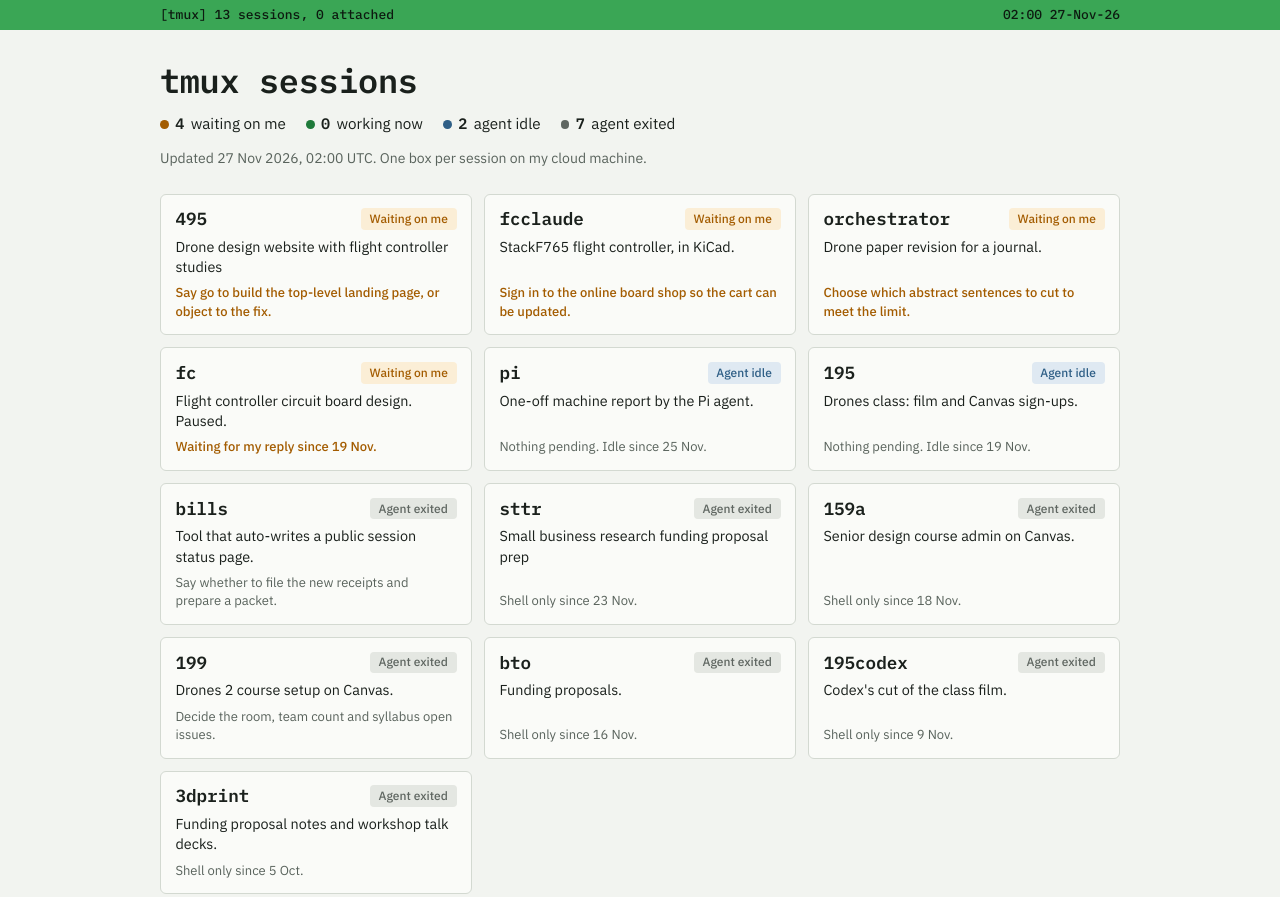
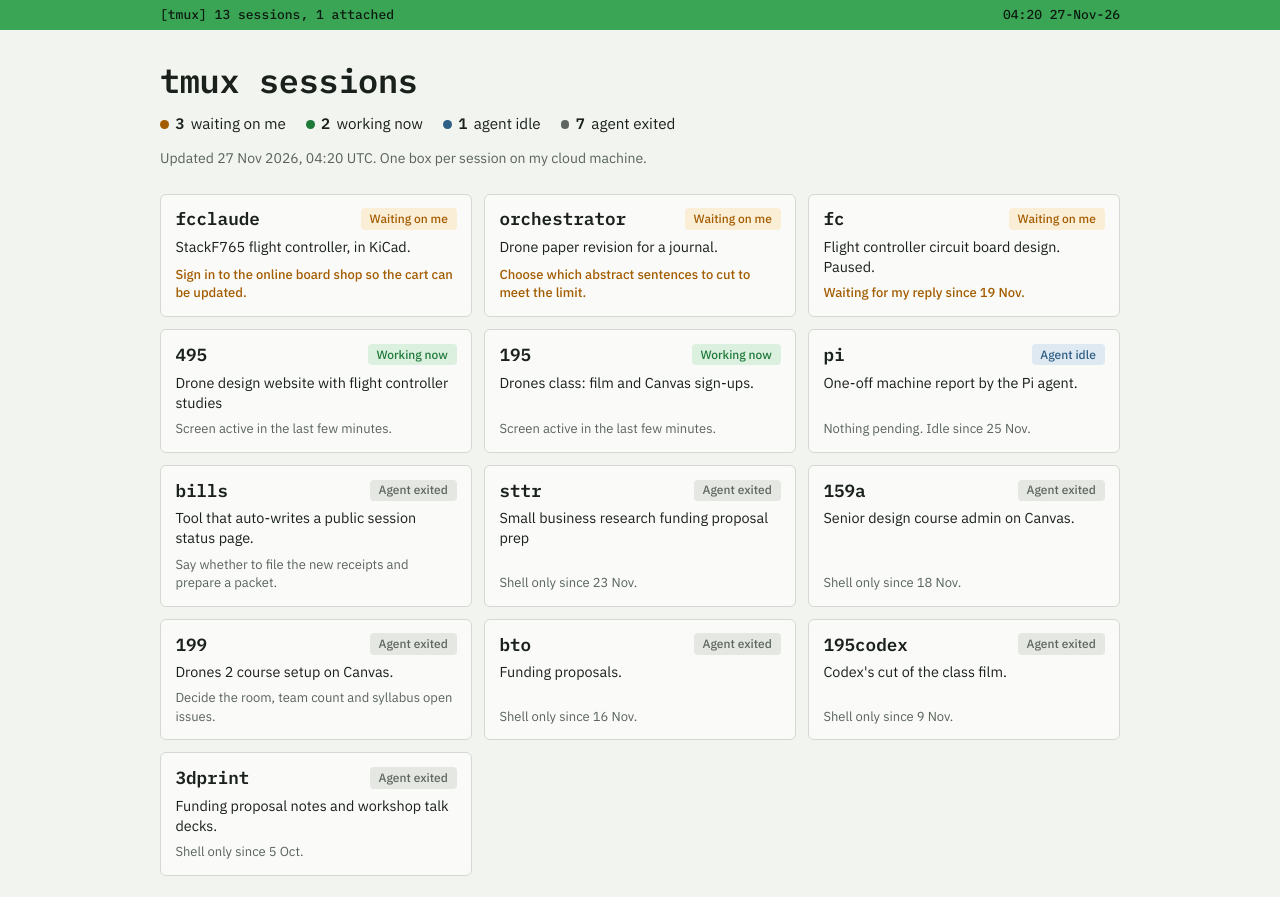
Before and after one commit to PeterJBurke/tmux-sessions, a plain HTML site: page index.html in a window 1280 px wide. Shown: the top 897 px of the page. Drawn offline with Linux system fonts and the light colour scheme.

Commit message:
Update 2026-11-27 04:20 UTC

```diff
--- a/index.html
+++ b/index.html
@@ -115,21 +115,16 @@ h1 {
 </style>
 </head>
 <body>
-<div class="statusline"><div><span>[tmux] 13 sessions, 0 attached</span><span>02:00 27-Nov-26</span></div></div>
+<div class="statusline"><div><span>[tmux] 13 sessions, 1 attached</span><span>04:20 27-Nov-26</span></div></div>
 
 <div class="wrap">
   <header>
     <h1>tmux sessions</h1>
-    <p class="tally"><span><i class="dot wait"></i><b>4</b> waiting on me</span><span><i class="dot work"></i><b>0</b> working now</span><span><i class="dot idle"></i><b>2</b> agent idle</span><span><i class="dot gone"></i><b>7</b> agent exited</span></p>
-    <p class="stamp">Updated 27 Nov 2026, 02:00 UTC. One box per session on my cloud machine.</p>
+    <p class="tally"><span><i class="dot wait"></i><b>3</b> waiting on me</span><span><i class="dot work"></i><b>2</b> working now</span><span><i class="dot idle"></i><b>1</b> agent idle</span><span><i class="dot gone"></i><b>7</b> agent exited</span></p>
+    <p class="stamp">Updated 27 Nov 2026, 04:20 UTC. One box per session on my cloud machine.</p>
   </header>
 
   <main class="grid">
-    <div class="box">
-      <span class="top"><span class="nm">495</span><span class="pill wait">Waiting on me</span></span>
-      <span class="sum">Drone design website with flight controller studies</span>
-      <span class="need wait">Say go to build the top-level landing page, or object to the fix.</span>
-    </div>
     <div class="box">
       <span class="top"><span class="nm">fcclaude</span><span class="pill wait">Waiting on me</span></span>
       <span class="sum">StackF765 flight controller, in KiCad.</span>
@@ -146,14 +141,19 @@ h1 {
       <span class="need wait">Waiting for my reply since 19 Nov.</span>
     </div>
     <div class="box">
+      <span class="top"><span class="nm">495</span><span class="pill work">Working now</span></span>
+      <span class="sum">Drone design website with flight controller studies</span>
+      <span class="need">Screen active in the last few minutes.</span>
+    </div>
+    <div class="box">
+      <span class="top"><span class="nm">195</span><span class="pill work">Working now</span></span>
+      <span class="sum">Drones class: film and Canvas sign-ups.</span>
+      <span class="need">Screen active in the last few minutes.</span>
+    </div>
+    <div class="box">
       <span class="top"><span class="nm">pi</span><span class="pill idle">Agent idle</span></span>
       <span class="sum">One-off machine report by the Pi agent.</span>
       <span class="need">Nothing pending. Idle since 25 Nov.</span>
-    </div>
-    <div class="box">
-      <span class="top"><span class="nm">195</span><span class="pill idle">Agent idle</span></span>
-      <span class="sum">Drones class: film and Canvas sign-ups.</span>
-      <span class="need">Nothing pending. Idle since 19 Nov.</span>
     </div>
     <div class="box">
       <span class="top"><span class="nm">bills</span><span class="pill gone">Agent exited</span></span>
```
